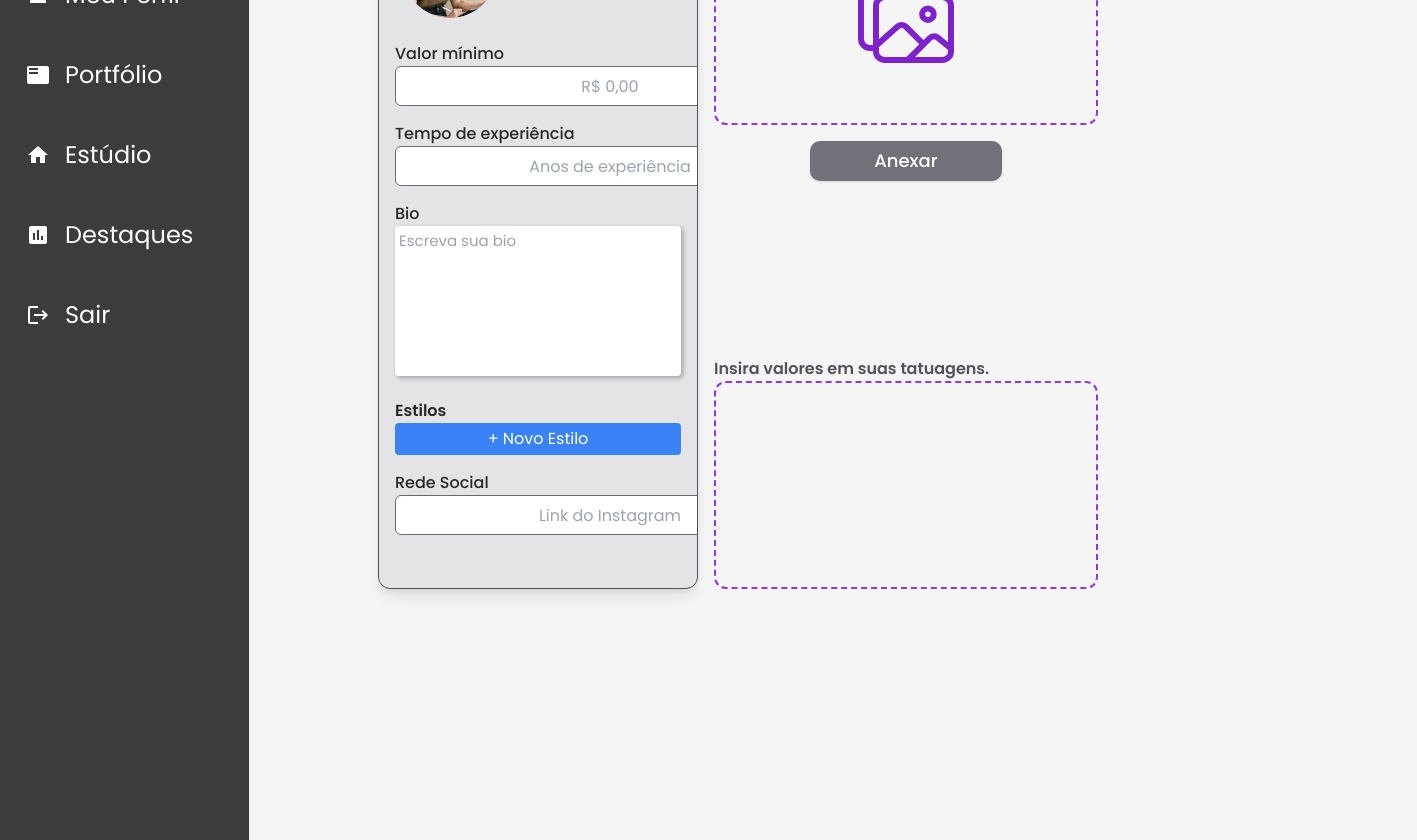
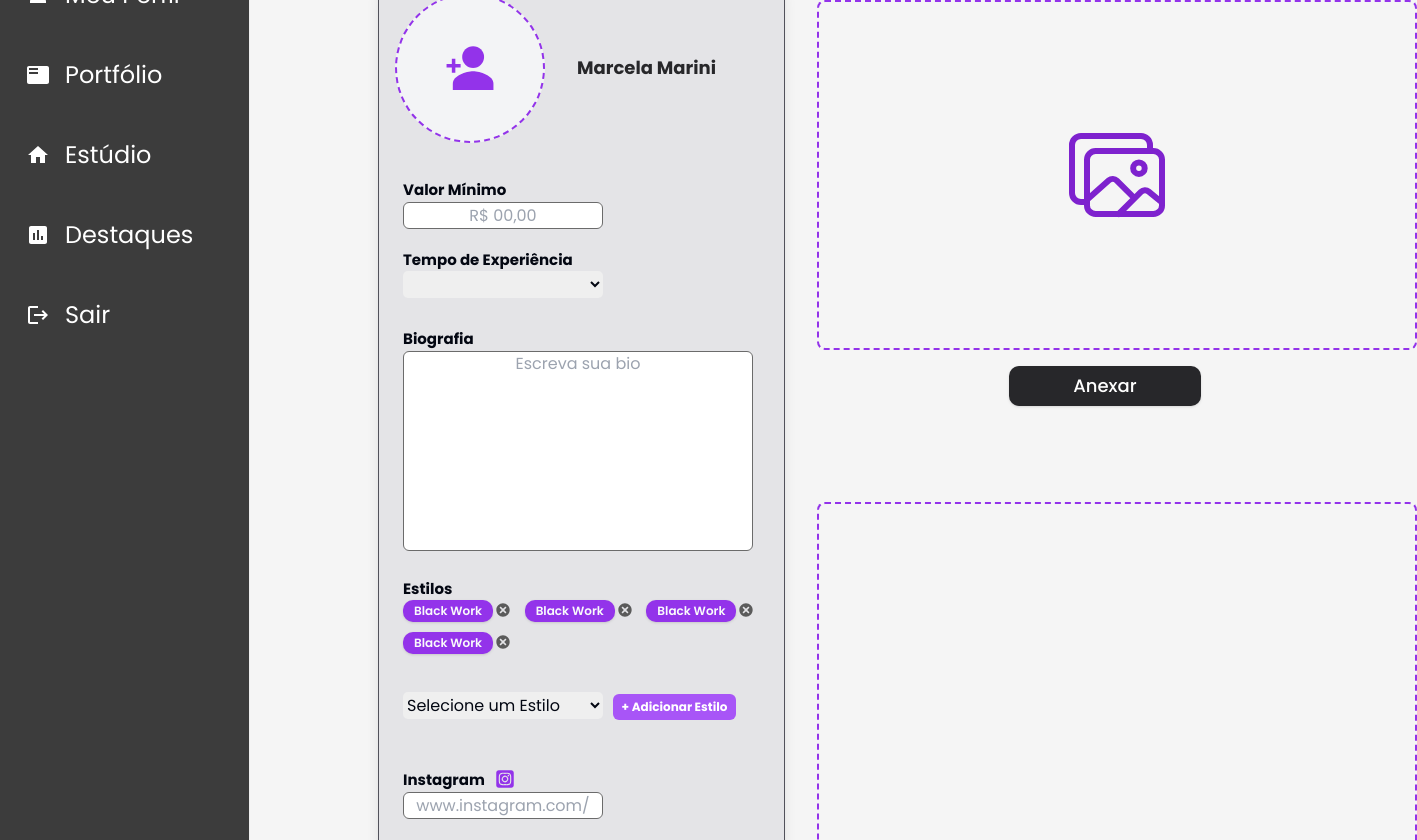
Before and after one commit to North-Tattoo/North-Ink-Front, a React (Vite) app in the folder site/: page /gerenciamento-conta/portfolio in a window 1280 px wide. Shown: the part 240-1080 px from the top of the page, 1417 px wide, since content can reach past the window. Built offline with nearby package versions, Linux system fonts and the light colour scheme.

Commit message:
tela-gerenciamento-portifolio

```diff
--- /dev/null
+++ b/site/src/components/estilosComponent/EstilosComponent.jsx
@@ -0,0 +1,68 @@
+import React, { useState } from 'react';
+import { Badge } from "@/components/ui/badge";
+import styles from "../../pages/gerenciamento/GerenciamentoPortfolio/GerenciamentoPortfolio.module.css";
+import { TiDelete } from "react-icons/ti";
+
+
+const EstilosComponent = () => {
+  const [selectedStyle, setSelectedStyle] = useState('');
+  const [estilos, setEstilos] = useState([
+    'Black Work',
+    'Black Work',
+    'Black Work',
+    'Black Work',
+  ]);
+
+  const handleAddStyle = () => {
+    if (selectedStyle) {
+      setEstilos([...estilos, selectedStyle]);
+    }
+  };
+
+  const handleRemoveStyle = (index) => {
+    const newEstilos = estilos.filter((_, i) => i !== index);
+    setEstilos(newEstilos);
+  };
+
+  return (
+    <div>
+      <p className={styles.tituloValorMin}>Estilos</p>
+      <div className="grid grid-cols-3">
+        {estilos.map((estilo, index) => (
+          <div key={index} className={styles.estiloItem}>
+            <Badge  className={styles.estilosDetalhes}>
+              {estilo}
+            </Badge>
+            <TiDelete  style={{ color: '#5B5B5B' }} size={20}
+              onClick={() => handleRemoveStyle(index)}
+            />
+          </div>
+        ))}
+      </div>
+      <select
+        className={styles.caixaSelecaoEstilosPortifolio}
+        value={selectedStyle}
+        onChange={(e) => setSelectedStyle(e.target.value)}
+      >
+        <option value="">Selecione um Estilo</option>
+        <option value="Old School">Old School</option>
+        <option value="New School">New School</option>
+        <option value="Realismo">Realismo</option>
+        <option value="Aquarela">Aquarela</option>
+        <option value="Blackwork">Blackwork</option>
+        <option value="Minimalismo">Minimalismo</option>
+        <option value="Lettering">Lettering</option>
+        <option value="Geométrico">Geométrico</option>
+        <option value="Pontilhismo">Pontilhismo</option>
+        <option value="Neo Traditional">Neo Traditional</option>
+        <option value="Oriental">Oriental</option>
+        <option value="Trash Polka">Trash Polka</option>
+      </select>
+      <button className={styles.botaoGerenciamento} onClick={handleAddStyle}>
+        + Adicionar Estilo
+      </button>
+    </div>
+  );
+};
+
+export default EstilosComponent;
--- a/site/src/components/imageUpload/ImageUpload.jsx
+++ b/site/src/components/imageUpload/ImageUpload.jsx
@@ -5,6 +5,7 @@ import { Button } from "@/components/ui/button"
 import { IoImagesOutline } from "react-icons/io5";
 import React, { useState } from 'react';
 import axios from 'axios';
+import styles from "../../pages/gerenciamento/GerenciamentoPortfolio/GerenciamentoPortfolio.module.css";
 
 function ImageUpload() {
     const [images, setImages] = useState([]);
@@ -51,18 +52,17 @@ function ImageUpload() {
 
     return (
         <>
-            <div className="text-white border-dashed border-2 border-purple-600 p-8 rounded-lg w-96 h-52 flex flex-col items-center justify-center hover:border-purple-400 hover:shadow-md transition duration-300">
+             <div className={styles.customContainer}>
                 <label htmlFor="images" className="cursor-pointer">
                     <IoImagesOutline className="text-purple-700 size-24"/>
                 </label>
                 <Input id="images" type="file" multiple accept="image/*" onChange={handleImageChange} className="hidden" />
             </div>
 
-            <Button onClick={handleSubmit} className="w-48 h-10 bg-zinc-500 hover:bg-zinc-800 text-white text-lg rounded-md ml-24 mt-4">Anexar</Button>
+            <Button onClick={handleSubmit} className="w-48 h-10 bg-zinc-800 hover:bg-zinc-500 text-white text-lg rounded-md ml-48 mt-4">Anexar</Button>
 
-            <div className="mt-44">
-                <h2 className="font-semibold font-poppins text-zinc-600">Insira valores em suas tatuagens. </h2>
-                <div className="text-white border-dashed border-2 border-purple-600 p-8 rounded-lg w-96 h-52 flex flex-wrap items-center justify-center hover:border-purple-400 hover:shadow-md transition duration-300 overflow-auto">
+            <div className="mt-24">
+                <div className={styles.customContainerVisible}>
                     {images.map((image, index) => (
                         <div key={index} className="flex flex-col items-center mb-2 mx-1">
                             <img src={image} alt={`preview-${index}`} className="w-20 h-20 object-cover mb-2" />
--- /dev/null
+++ b/site/src/components/profileImageUploader/ProfileImageUploader.jsx
@@ -0,0 +1,39 @@
+    import React, { useState } from 'react';
+    import styles from "../../pages/gerenciamento/GerenciamentoPortfolio/GerenciamentoPortfolio.module.css";
+    import { IoPersonAddSharp } from "react-icons/io5";
+
+    const ProfileImageUploader = () => {
+    const [imagemPerfil, setImagemPerfil] = useState(null);
+
+    const handleImageChange = (event) => {
+        const file = event.target.files[0];
+        if (file) {
+        const reader = new FileReader();
+        reader.onloadend = () => {
+            setImagemPerfil(reader.result);
+        };
+        reader.readAsDataURL(file);
+        }
+    };
+
+    return (
+        <div>
+        <div className={styles.fotoPerfilPortifolio} onClick={() => document.getElementById('profile-image').click()}>
+            {imagemPerfil ? (
+            <img src={imagemPerfil} alt="Imagem de Perfil" />
+            ) : (
+            <IoPersonAddSharp style={{ color: '#9333EA'}} size={50} />
+            )}
+        </div>
+        <input
+            id="profile-image"
+            type="file"
+            accept="image/*"
+            onChange={handleImageChange}
+            className={styles.hiddenInput}
+        />
+        </div>
+    );
+    };
+
+    export default ProfileImageUploader;
--- a/site/src/components/sidebar/Sidebar.jsx
+++ b/site/src/components/sidebar/Sidebar.jsx
@@ -26,7 +26,7 @@ function SidebarGerenciamentoConta() {
       height = "100vh"; // altura para o perfil
       break;
     case '/gerenciamento-conta/portfolio':
-      height = "150vh"; // altura para o portfólio
+      height = "180vh"; // altura para o portfólio
       break;
     case '/gerenciamento-conta/estudio':
       height = "130vh"; // altura para o estúdio
--- a/site/src/pages/cadastro/Cadastro.modules.css
+++ b/site/src/pages/cadastro/Cadastro.modules.css
@@ -25,8 +25,8 @@ body {
 }
 
 .modal {
-    height: 110%; /* Ajuste o valor conforme necessário */
-    width: 100%;
+    height: 650px; /* Ajuste o valor conforme necessário */
+    width: 600px;
     max-width: 600px;
     background-color: #F5F5F5;
     border-radius: 20px;
@@ -39,6 +39,7 @@ body {
 }
 
 .conteudo-modal {
+
     display: flex;
     flex-direction: column;
     align-items: center;
@@ -74,7 +75,7 @@ body {
 }
 
 .frase-inicial {
-    margin-top: 20px;
+    margin-top: 10px;
     font-size: 25px;
     font-weight: bold;
     color:#3C3C3C;
@@ -149,20 +150,20 @@ body {
     cursor: pointer;
 }
 
-.avancar {
-    margin-top: 50px;
+.avancarCadastro {
+    margin-top: 70px;
     background-color: #9333EA;
     border: none;
     border-radius: 7px;
     color: white;
-    /* font-weight: bold; */
-    font-size: 18px;
-    height: 40px;
-    width: 120px;
+    font-weight: bold;
+    font-size: 15px;
+    height: 30px;
+    width: 100px;
     cursor: pointer;
 }
 
-.avancar:hover {
+.avancarCadastro:hover {
     background-color: #a352ef;
     transition: ease-in 0.1s;
 }
@@ -447,29 +448,35 @@ body {
     color: #3C3C3C;
 }
 
-.opcoes {
+.opcoesCadastro {
     display: flex;
     flex-direction: row;
+    justify-content: center;
+}
+.checkOpcaoCadastro{
+    display: flex;
 }
 
-.coluna {
+.colunaCadastro {
     margin: 10px 20px 20px;
     color: #3C3C3C;
 }
 
-.coluna input {
+.colunaCadastro input {
     margin: 10px;
     height: 20px;
     width: 20px;
     border-radius: 40px;
 }
 
-.coluna label {
+.colunaCadastro label {
     /* margin-bottom: 60px; */
     font-size: medium;
 }
 
-textarea{
+.conteudo-modal textarea{
+    border-radius: 6px;
+    resize: none;
     color: #000000;
     height: 150px;
     width: 550px;
@@ -485,24 +492,42 @@ textarea{
     font-size: 12.2px;
     color: #3C3C3C;
 }
-
-.concluir {
-    margin-top: 20px;
+.concluirCadastro {
+    margin-left: 10px;
     background-color: #9333EA;
     border: none;
     border-radius: 7px;
     color: white;
-    /* font-weight: bold; */
-    font-size: 18px;
-    height: 40px;
-    width: 120px;
+    font-weight: bold;
+    font-size: 15px;
+    height: 30px;
+    width: 100px;
     cursor: pointer;
 }
 
-.concluir:hover {
-    background-color: #421564;
+.concluirCadastro:hover {
+    background-color: #b86cf3;
     transition: ease-in 0.1s;
 }
-.voltar{
-    font-size: 20px;
+.voltarCadastro{
+    border: none;
+    border-radius: 7px;
+    background-color: #6B6B6B;
+    color: white;
+    font-weight: bold;
+    font-size: 15px;
+    height: 30px;
+    width: 100px;
+    cursor: pointer;
 }
+.voltarCadastro:hover {
+    background-color: #898585;
+    transition: ease-in 0.1s;
+}
+.botoesVoltarAvancarCadastro{
+    margin-top: 20px;
+    display: flex;
+    align-items: center;
+    justify-content: center;
+
+}
--- a/site/src/pages/gerenciamento/GerenciamentoPortfolio/GerenciamentoPortfolio.jsx
+++ b/site/src/pages/gerenciamento/GerenciamentoPortfolio/GerenciamentoPortfolio.jsx
@@ -3,66 +3,66 @@ import styles from "./GerenciamentoPortfolio.module.css";
 import imagemPerfil from "../../../utils/assets/tatuador-grid.png";
 import SidebarGerenciamentoConta from "@/components/sidebar/Sidebar";
 import ImageUpload from "@/components/imageUpload/ImageUpload";
+import EstilosComponent from "@/components/estilosComponent/EstilosComponent";
+import { FaSquareInstagram } from "react-icons/fa6";
+import ProfileImageUploader from "@/components/profileImageUploader/ProfileImageUploader"
 
 function Portfolio() {
+
+
   return (
     <div style={{ display: "flex" }}>
       <SidebarGerenciamentoConta />
       <section className={styles["fora-da-sidebar"]}>
-        <h1 className={`${styles["titulo"]} font-poppins`}>Crie seu Portfólio.</h1>
-        <h3 className="font-poppins">Sua pré-visualização de portfólio, edite crie e se inspire.</h3>
-
-        <h4 className="font-medium text-zinc-500 mt-12 font-poppins">Edite o seu portfólio.</h4>
-
-
-
-        <div className="flex space-x-4">
+        <h1 className={`${styles["tituloPortifolio"]} font-poppins`}>Crie seu Portfólio.</h1><br></br>
+        <h3 className={`${styles["subtituloPortifolio"]} font-poppins`}>Sua pré-visualização de portfólio, edite crie e se inspire.</h3>
+        <h4 className={`${styles["subtituloIIPortifolio"]} font-poppins`}>Edite o seu portfólio.</h4>
+        <div className="flex space-x-8">
           <div className="flex">
-            <div className="flex flex-col items-start bg-zinc-200 w-80 h-auto p-4 rounded-lg shadow-lg overflow-hidden border border-zinc-600">
+            <div className="flex flex-col items-start bg-zinc-200 w-88 h-auto p-4 rounded-lg shadow-lg overflow-hidden border border-zinc-600">
               <div className="flex items-center mb-4">
-                <img
-                  src={imagemPerfil}
-                  alt="Logo Branca"
-                  className="w-18 h-18 rounded-full m-2"
-                />
-                <div className="ml-3">
+                <ProfileImageUploader/>
+                <div className="ml-8">
                   <h2 className="text-lg font-bold font-poppins text-zinc-800">Marcela Marini</h2>
                 </div>
               </div>
-              <div className="flex flex-col space-y-4 w-full">
-                <div className="w-full">
-                  <p className="font-medium font-poppins text-zinc-800">Valor mínimo</p>
-                  <input placeholder="R$ 0,00" className=" p-1 rounded font-poppins" />
+              <div className="flex-col ml-2">
+                <div className={styles.precoPortifolio} >
+                  <p className={styles.tituloValorMin}>Valor Mínimo</p>
+                  <input placeholder="R$ 00,00" />
                 </div>
-                <div className="w-full">
-                  <p className="font-medium font-poppins text-zinc-800">Tempo de experiência</p>
-                  <input placeholder="Anos de experiência" className=" p-1 rounded font-poppins" />
-                </div>
-                <div className="w-full">
-                  <p className="font-medium font-poppins text-zinc-800">Bio</p>
-                  <textarea placeholder="Escreva sua bio" className="w-full p-1 rounded resize-none font-poppins" rows="3"></textarea>
-                </div>
-                <div className="w-full">
-                  <p className="font-poppins font-semibold text-zinc-800">Estilos</p>
-                  <button className="bg-blue-500 text-white p-1 rounded w-full font-poppins">+ Novo Estilo</button>
-                </div>
-                <div className="w-full">
-                  <p className="font-medium font-poppins text-zinc-800">Rede Social</p>
-                  <input placeholder="Link do Instagram" className="w-full p-1 rounded font-poppins" />
+
+                <p className={styles.tituloValorMin}>Tempo de Experiência</p>
+                <select className={styles.caixaSelecaoEstilosPortifolio}>
+                  <option value=""></option>
+                  <option value="menos-de-1-ano">Menos de 1 ano</option>
+                  <option value="1-3-anos">1 a 3 anos</option>
+                  <option value="3-5-anos">3 a 5 anos</option>
+                  <option value="5-10-anos">5 a 10 anos</option>
+                  <option value="mais-de-10-anos">Mais de 10 anos</option>
+                </select>
+
+                <p className={styles.tituloValorMin}>Biografia</p>
+                <textarea placeholder="Escreva sua bio" className="textareaPortifolio" rows="3"></textarea>
+                <EstilosComponent />
+                <div className={styles.userInstaPortifolio} >
+                  <div className={styles.userInstaTitulo}>
+                    <p className={styles.tituloValorMin}>Instagram</p>
+                    <FaSquareInstagram style={{ color: '#9333EA', marginLeft: '10px', marginTop: '20px' }} size={20} />
+                  </div>
+                  <input placeholder="www.instagram.com/" />
                 </div>
               </div>
             </div>
           </div>
-
-
-          <div className="">
+          <div>
             <h2 className="font-medium font-poppins text-zinc-600">Anexe fotos para completar seu portfólio.</h2>
-
             <ImageUpload />
           </div>
         </div>
-      </section>
-    </div>
+        <button className={styles.botaoPortifolioSalvar}>Salvar</button>
+      </section >
+    </div >
   );
 }
 
--- a/site/src/pages/gerenciamento/GerenciamentoPortfolio/GerenciamentoPortfolio.module.css
+++ b/site/src/pages/gerenciamento/GerenciamentoPortfolio/GerenciamentoPortfolio.module.css
@@ -1,16 +1,12 @@
 .fora-da-sidebar {
-    height: 100vh;
-    width: 100%;
-    /* position: relative; */
     display: flex;
-    /* align-items: center; */
-    justify-content: center;
+    margin-top: 45px;
     flex-direction: column;
     margin-left: 10%;
     font-size: medium;
   }
 
-  .titulo {
+  .tituloPortifolio {
     font-family: "Poppins";
     font-size: 40px;
     color: #a855f7;
@@ -19,6 +15,15 @@
   .fora-da-sidebar h3 {
     font-family: "Poppins";
     font-size: 20px;
+    color: #6b6b6b;
+  }
+  .subtituloPortifolio{
+    font-weight: 700;
+  }
+  .subtituloIIPortifolio{
+    margin-top: 20px;
+    margin-bottom: 10px;
+    font-size: 18px;
     color: #6b6b6b;
   }
 
@@ -47,21 +52,139 @@
 
   .fora-da-sidebar input {
     height: 40px;
-    width: 430px;
+    width: 300px;
     border: #6b6b6b solid 1px;
     border-radius: 6px;
     margin-right: 15px;
     text-align: center;
   }
 
-  .botao-grupo button{
+  .fora-da-sidebar textarea{
+    resize: none;
+    width: 350px;
+    height: 200px;
+    border: #6b6b6b solid 1px;
+    border-radius: 6px;
+    margin-right: 15px;
+    text-align: center;
+  }
+  .precoPortifolio{
+    margin-bottom: 10px;
+  }
+  .precoPortifolio input{
+    width: 200px;
+    height: 27px;
+  }
+  .tituloValorMin{
+    margin-top: 20px;
+    font-weight: bold;
+    font-size: 15px;
+  }
+  .botaoGerenciamento{
       margin-top: 30px;
-      height: 40px;
-      width: 100px;
+      height: 26px;
+      width: 123px;
       border: none;
       border-radius: 6px;
       background-color: #a855f7;
       color: white;
-      font-size: 20px;
+      font-weight: bold;
+      font-size: 12px;
       cursor: pointer;
   }
+.estilosDetalhes{
+  background-color: #9333EA;
+  margin-bottom: 10px;
+}
+.caixaSelecaoEstilosPortifolio{
+  width: 200px;
+  height: 27px;
+  margin-right: 10px;
+  border-radius: 5px;
+  margin-bottom: 10px;
+}
+.estiloItem{
+  display: flex;
+}
+.userInstaPortifolio input{
+  width: 200px;
+  height: 27px;
+}
+.userInstaTitulo{
+  display: flex;
+}
+.userInstaPortifolio{
+  margin-top: 20px;
+}
+
+.customContainer {
+  border-style: dashed;
+  border-width: 2px;
+  border-color: #9333EA;
+  /* padding: 2rem;  */
+  border-radius: 0.5rem;
+  height: 350px;
+  width: 600px;
+  display: flex;
+  /* flex-direction: column; */
+  align-items: center;
+  justify-content: center;
+  transition: border-color 300ms, box-shadow 300ms; /* Correspondente ao `transition duration-300` */
+}
+
+.customContainer:hover {
+  border-color: #D6BCFA; /* Correspondente ao `hover:border-purple-400` */
+  box-shadow: 0 4px 6px rgba(0, 0, 0, 0.1); /* Correspondente ao `hover:shadow-md` */
+}
+
+.customContainerVisible{
+  border-style: dashed;
+  border-width: 2px;
+  border-color: #9333EA;
+  padding: 2rem;
+  border-radius: 0.5rem;
+  height: 350px;
+  width: 600px;
+  display: flex;
+  /* flex-direction: column; */
+  align-items: center;
+  justify-content: center;
+  transition: border-color 300ms, box-shadow 300ms;
+}
+
+.fotoPerfilPortifolio {
+  position: relative;
+  width: 150px; /* Ajuste conforme necessário */
+  height: 150px; /* Ajuste conforme necessário */
+  border: 2px dashed #9333EA;
+  display: flex;
+  align-items: center;
+  justify-content: center;
+  cursor: pointer;
+  background-color: #f3f4f6; /* Background para quando não houver imagem */
+  border-radius: 50%; /* Tornar a div circular */
+}
+
+.fotoPerfilPortifolio img {
+  width: 100%;
+  height: 100%;
+  border-radius: 50%;
+  object-fit: cover; /* Garantir que a imagem cubra a div sem distorção */
+}
+
+.hiddenInput{
+  display: none;
+}
+.botaoPortifolioSalvar{
+  font-weight: bold;
+  font-size: 20px;
+  cursor: pointer;
+  margin-top: 50px;
+  margin-bottom: 30px;
+  margin-left: 30px;
+  width: 317px;
+  height: 43px;
+  background-color: #A855F7;
+  color: #FFFFFF;
+  border-radius: 8px;
+}
--- a/site/src/pages/home/Home.jsx
+++ b/site/src/pages/home/Home.jsx
@@ -3,7 +3,7 @@ import styles from '../home/Home.module.css';
 import { PiUserCircleLight } from "react-icons/pi";
 import Footer from '@/components/footer/footer';
 import { Link } from 'react-router-dom';
-import perfilTatuador from '../../utils/assets/perfil.png'
+import fotoDepoimento from '../../utils/assets/foto-tatuador-depoimento.jpg'
 
 
 
@@ -74,7 +74,7 @@ function Home() {
                 </header>
                 <article>Depoimento de um dos nossos <span style={{ color: '#9333EA' }}>parceiros.</span></article>
                 <div className={styles["depoimento-tatuador"]}>
-                    <img style={{ width: '784px', height: '608px' }} src='https://img.freepik.com/fotos-gratis/tatuador-experiente-em-frente-ao-seu-estudio_23-2149479274.jpg?t=st=1716320166~exp=1716323766~hmac=f1d337769877c39951f537534132142886a406f411b5801efe00f9021a682ea7&w=996' alt="Depoimento do tatuador" />
+                    <img style={{ width: '784px', height: '608px' }} src={fotoDepoimento} alt="Depoimento do tatuador" />
                     <div className={styles["texto-depoimento"]}>
                         <header>Roberto Otávio de Paula, 45 anos</header>
                         <article>Proprietário do <span style={{ color: '#9333EA' }}>Tattoo House</span> - Santa Cecilia</article>
```
Also changed, not shown: site/src/pages/cadastro/Cadastro.jsx (+52 -13 lines), site/src/pages/detalhes/Detalhes.jsx (+4 -6 lines).
